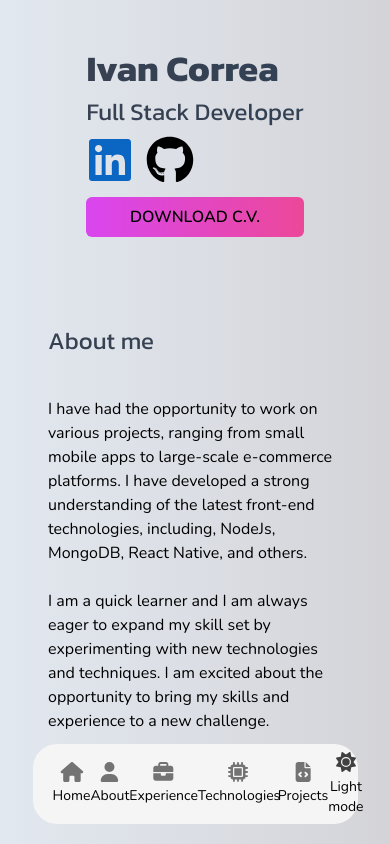
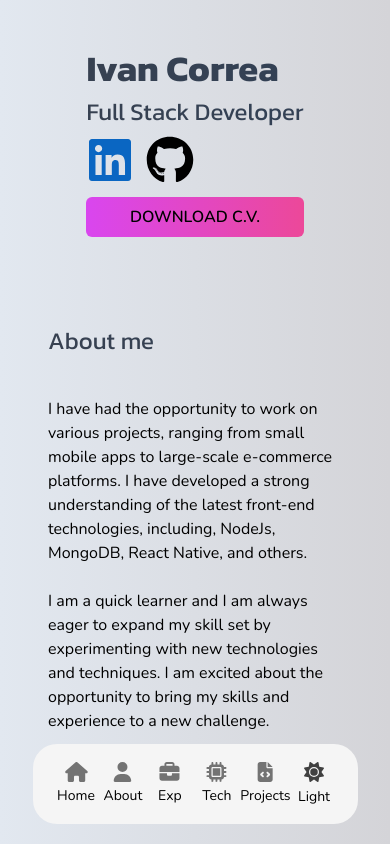
Before and after one commit to IvanMCorrea/dev_portfolio, a Next.js app: page / in a window 390 px wide. Shown: the top 844 px of the page. Built offline with nearby package versions, Linux system fonts and the light colour scheme.

Commit message:
Add responsive text for mobile appbar

```diff
--- a/app/_components/AppBar.tsx
+++ b/app/_components/AppBar.tsx
@@ -14,8 +14,8 @@ function AppBar() {
   const menu = [
     { id: "Home", link: "#", icon: faHome },
     { id: "About", link: "#about", icon: faUser },
-    { id: "Experience", link: "#experience", icon: faBriefcase },
-    { id: "Technologies", link: "#technologies", icon: faMicrochip },
+    { id: "Exp", link: "#experience", icon: faBriefcase },
+    { id: "Tech", link: "#technologies", icon: faMicrochip },
     { id: "Projects", link: "#projects", icon: faFileCode },
   ];
   return (
--- a/app/_components/ThemeToggle.tsx
+++ b/app/_components/ThemeToggle.tsx
@@ -36,17 +36,23 @@ export function ThemeToggle({
           />
         )}
       </button>
-      {(theme === "dark" && expanded) ||
-      (theme === "dark" && appbar) ||
-      (theme === "system" && expanded) ||
-      (theme === "system" && appbar) ? (
+
+      {(theme === "dark" && expanded) || (theme === "system" && expanded) ? (
         <span className={`${!appbar && "pl-3"} ${appbar && "text-sm"}`}>
           Light mode
         </span>
       ) : null}
-      {(theme === "light" && expanded) || (theme === "light" && appbar) ? (
+      {theme === "light" && expanded ? (
         <span className={`${!appbar && "pl-3"} ${appbar && "text-sm"}`}>
           Dark mode
+        </span>
+      ) : null}
+      {(theme === "dark" && appbar) || (theme === "system" && appbar) ? (
+        <span className="text-sm">Light</span>
+      ) : null}
+      {theme === "light" && appbar ? (
+        <span className={`${!appbar && "pl-3"} ${appbar && "text-sm"}`}>
+          Dark
         </span>
       ) : null}
       <span className="sr-only">Toggle theme</span>
```
